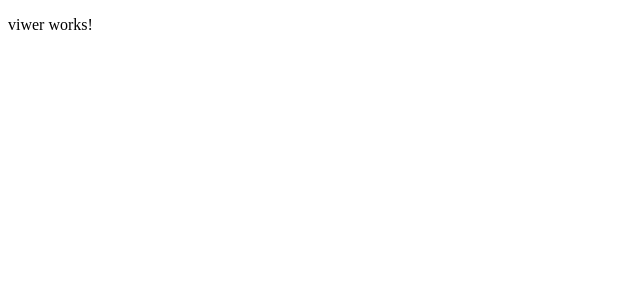
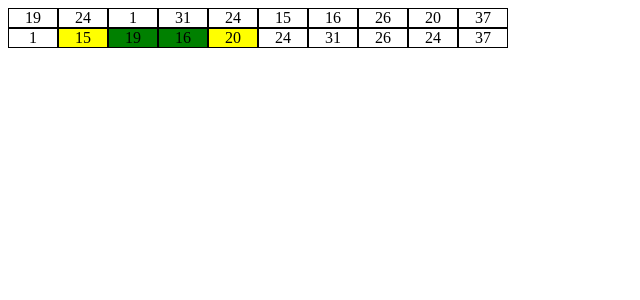
Before and after one commit to VitorSFranca/SortingViwer, an Angular app: page / in a window 1280 px wide. Shown: the top 300 px of the page, without its empty margins (0-640 px from the left). Built offline with nearby package versions, Linux system fonts and the light colour scheme.

Commit message:
Minimal quicksort implementation

```diff
--- /dev/null
+++ b/src/app/services/Quicksort/quicksort.service.ts
@@ -0,0 +1,87 @@
+import { Injectable } from '@angular/core';
+
+type Comparator<T> = (o1: T, o2: T) => number;
+
+export interface sortingSteps {
+  type?: string;
+  originalArray?: number[];
+  sortedArray?: number[];
+  steps?: number[][];
+}
+
+@Injectable({
+  providedIn: 'root',
+})
+export class QuicksortService {
+
+  /**
+   * Split array and swap values
+   *
+   * @param {Array<number>} array
+   * @param {number} [left=0]
+   * @param {number} [right=array.length - 1]
+   * @returns {number}
+   */
+  partition(array: Array<number>, left: number = 0, right: number = array.length - 1, sortingSteps: sortingSteps) {
+    const pivotIndex = Math.floor((right + left) / 2);
+    const pivot = array[pivotIndex];
+    const currentStep = [pivotIndex, left, right];
+    let i = left;
+    let j = right;
+
+    while (i <= j) {
+      while (array[i] < pivot) {
+        i++;
+      }
+
+      while (array[j] > pivot) {
+        j--;
+      }
+
+      if (i <= j) {
+        [array[i], array[j]] = [array[j], array[i]];
+        currentStep.push(...[i,j]);
+        i++;
+        j--;
+      }
+    }
+
+    sortingSteps.steps?.push(currentStep);
+    return i;
+  }
+
+  /**
+   * Quicksort implementation
+   *
+   * @param {Array<number>} array
+   * @param {number} [left=0]
+   * @param {number} [right=array.length - 1]
+   * @returns {Array<number>}
+   */
+  quickSort(array: Array<number>, left: number = 0, right: number = array.length - 1, sortingSteps?: sortingSteps) {
+    if(!sortingSteps) {
+      sortingSteps = {
+        type: 'Quicksort',
+        originalArray: [...array],
+        sortedArray: [],
+        steps: [],
+      }
+    }
+
+    let index;
+
+    if (array.length > 1) {
+      index = this.partition(array, left, right, sortingSteps);
+
+      if (left < index - 1) {
+        this.quickSort(array, left, index - 1, sortingSteps);
+      }
+
+      if (index < right) {
+        this.quickSort(array, index, right, sortingSteps);
+      }
+    }
+    sortingSteps.sortedArray = array;
+    return sortingSteps;
+  }
+}
--- a/src/app/services/quicksort.service.ts
+++ /dev/null
@@ -1,76 +0,0 @@
-import { Injectable } from '@angular/core';
-
-type Comparator<T> = (o1: T, o2: T) => number;
-
-@Injectable({
-  providedIn: 'root',
-})
-export class QuicksortService {
-  array = [1, 2, 33, 31, 1, 2, 63, 123, 6, 32, 943, 346, 24];
-  constructor() {
-    this.quickSort(this.array);
-  }
-
-  /**
-   * Split array and swap values
-   *
-   * @param {Array<number>} array
-   * @param {number} [left=0]
-   * @param {number} [right=array.length - 1]
-   * @returns {number}
-   */
-  partition(array: Array<number>, left: number = 0, right: number = array.length - 1) {
-    const pivot = array[Math.floor((right + left) / 2)];
-    let i = left;
-    let j = right;
-
-    while (i <= j) {
-      while (array[i] < pivot) {
-        i++;
-      }
-
-      while (array[j] > pivot) {
-        j--;
-      }
-
-      if (i <= j) {
-        [array[i], array[j]] = [array[j], array[i]];
-        i++;
-        j--;
-      }
-    }
-
-    return i;
-  }
-
-  /**
-   * Quicksort implementation
-   *
-   * @param {Array<number>} array
-   * @param {number} [left=0]
-   * @param {number} [right=array.length - 1]
-   * @returns {Array<number>}
-   */
-  quickSort(array: Array<number>, left: number = 0, right: number = array.length - 1) {
-    let index;
-
-    if (array.length > 1) {
-      index = this.partition(array, left, right);
-
-      if (left < index - 1) {
-        this.quickSort(array, left, index - 1);
-      }
-
-      if (index < right) {
-        this.quickSort(array, index, right);
-      }
-    }
-
-    return array;
-  }
-
-  // console.assert(
-  //   quickSort(array, 0, array.length - 1).toString() === '1,1,2,2,6,24,31,32,33,63,123,346,943',
-  //   'Wrong Implementation'
-  // );
-}
--- a/src/app/viwer/viwer.component.html
+++ b/src/app/viwer/viwer.component.html
@@ -1 +1,15 @@
-<p>viwer works!</p>
+<div class="viwer-container">
+    <div class="viwer-item" *ngFor="let item of sortingArrayOriginal"> {{ item }}</div>
+</div>
+<div class="viwer-container">
+    <div class="viwer-item"
+        *ngFor="let item of sortingArray; let i = index"
+        [ngClass]="{
+            pivot: i === currentPivot,
+            edge: i === left || i === right,
+            swap: i === swapLeft || i === swapRight
+        }"
+    >
+        {{ item }}
+    </div>
+</div>
--- a/src/app/viwer/viwer.component.scss
+++ b/src/app/viwer/viwer.component.scss
@@ -0,0 +1,23 @@
+.viwer-container {
+    display: flex;
+
+    .viwer-item {
+        width: 50px;
+        display: grid;
+        place-items: center;
+        border: 1px solid black;
+        box-sizing: border-box;
+
+        &.pivot {
+            background: red;
+        }
+
+        &.edge {
+            background: yellow;
+        }
+
+        &.swap {
+            background: green;
+        }
+    }
+}
--- a/src/app/viwer/viwer.component.ts
+++ b/src/app/viwer/viwer.component.ts
@@ -1,5 +1,5 @@
 import { Component, OnInit } from '@angular/core';
-import { QuicksortService } from '../services/quicksort.service';
+import { QuicksortService, sortingSteps } from '../services/Quicksort/quicksort.service';
 
 @Component({
   selector: 'app-viwer',
@@ -7,10 +7,55 @@ import { QuicksortService } from '../services/quicksort.service';
   styleUrls: ['./viwer.component.scss']
 })
 export class ViwerComponent implements OnInit {
+  sortingArray = [19, 24, 1, 31, 24, 15, 16, 26, 20, 37];
+  sortingArrayOriginal = [...this.sortingArray];
+  result: sortingSteps = {};
+  currentPivot = -1;
+  left = -1;
+  right = -1;
+  swapLeft = -1;
+  swapRight = -1;
 
-  constructor(private quicksortService: QuicksortService) { }
+  constructor(private quicksortService: QuicksortService) {
+  }
 
   ngOnInit(): void {
+    this.result = this.quicksortService.quickSort([...this.sortingArray]);
+    this.showIterations();
+  }
+
+  showIterations(): void {
+    this.nextIteration(this.result.steps? this.result.steps[0] : []);
+  }
+
+  nextIteration(currentIteration: number[], step = 0, iteration = 0): void {
+    let hasNext = false;
+    let nextIterationItem = currentIteration;
+    this.currentPivot = currentIteration[0];
+    this.left = currentIteration[1];
+    this.right = currentIteration[2];
+    this.swapLeft = currentIteration[3 + iteration * 2];
+    this.swapRight = currentIteration[4 + iteration *2];
+    if(((currentIteration.length -3) - iteration * 2) > 2) {
+      iteration++;
+      hasNext = true;
+    } else if(this.result.steps && this.result.steps.length >= step + 1) {
+      iteration = 0;
+      step++;
+      nextIterationItem = this.result.steps[step];
+      hasNext = true;
+    }
+    setTimeout(() => {
+      [this.sortingArray[this.swapLeft], this.sortingArray[this.swapRight]] = [this.sortingArray[this.swapRight], this.sortingArray[this.swapLeft]];
+      if(hasNext) this.nextIteration(nextIterationItem, step, iteration);
+      else {
+        this.currentPivot = -1;
+        this.left = -1;
+        this.right = -1;
+        this.swapLeft = -1;
+        this.swapRight = -1;
+      }
+    }, 1000);
   }
 
 }
```
Also changed, not shown: 1 other file (tests, documents, lock files or other folders).
